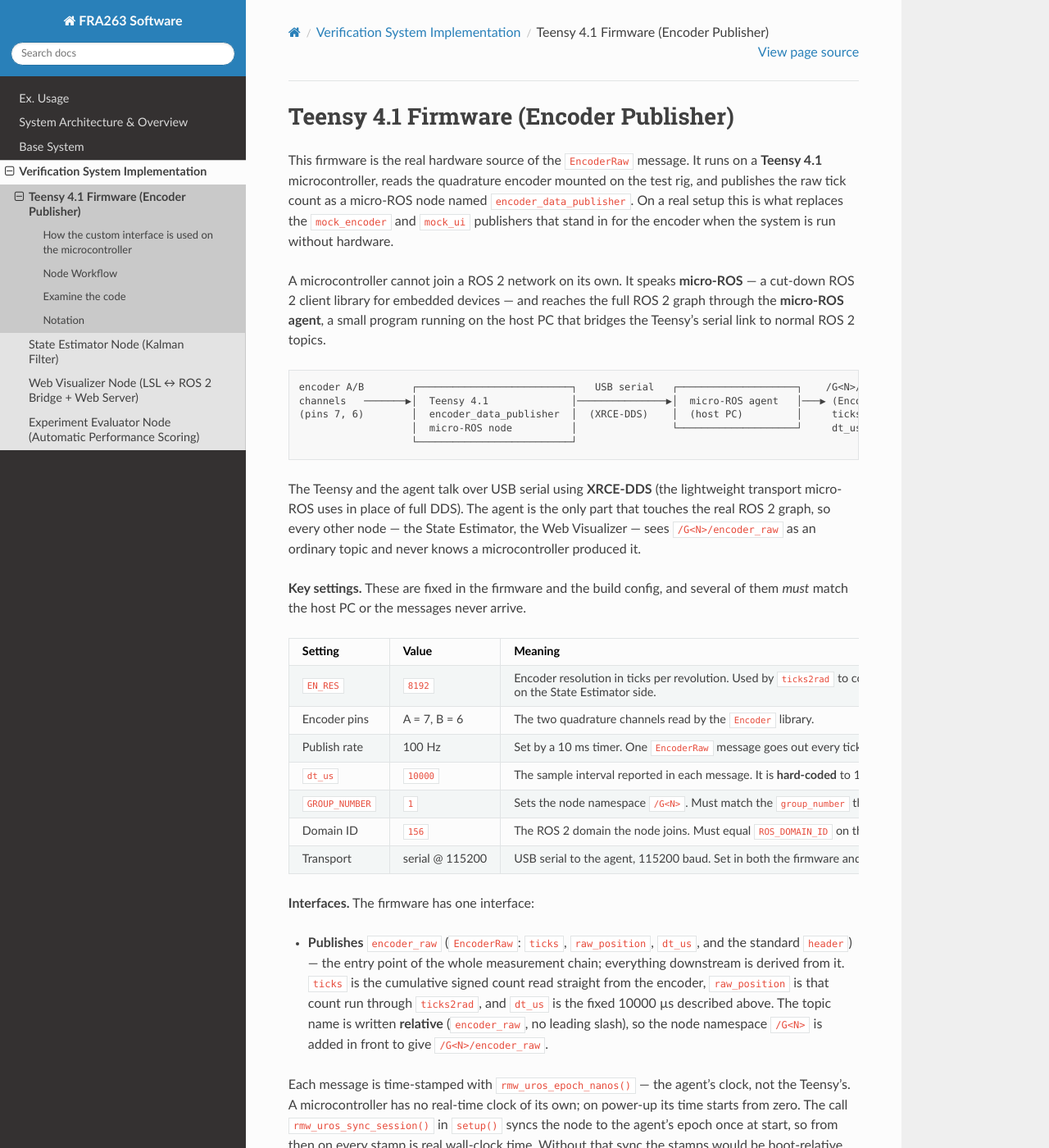
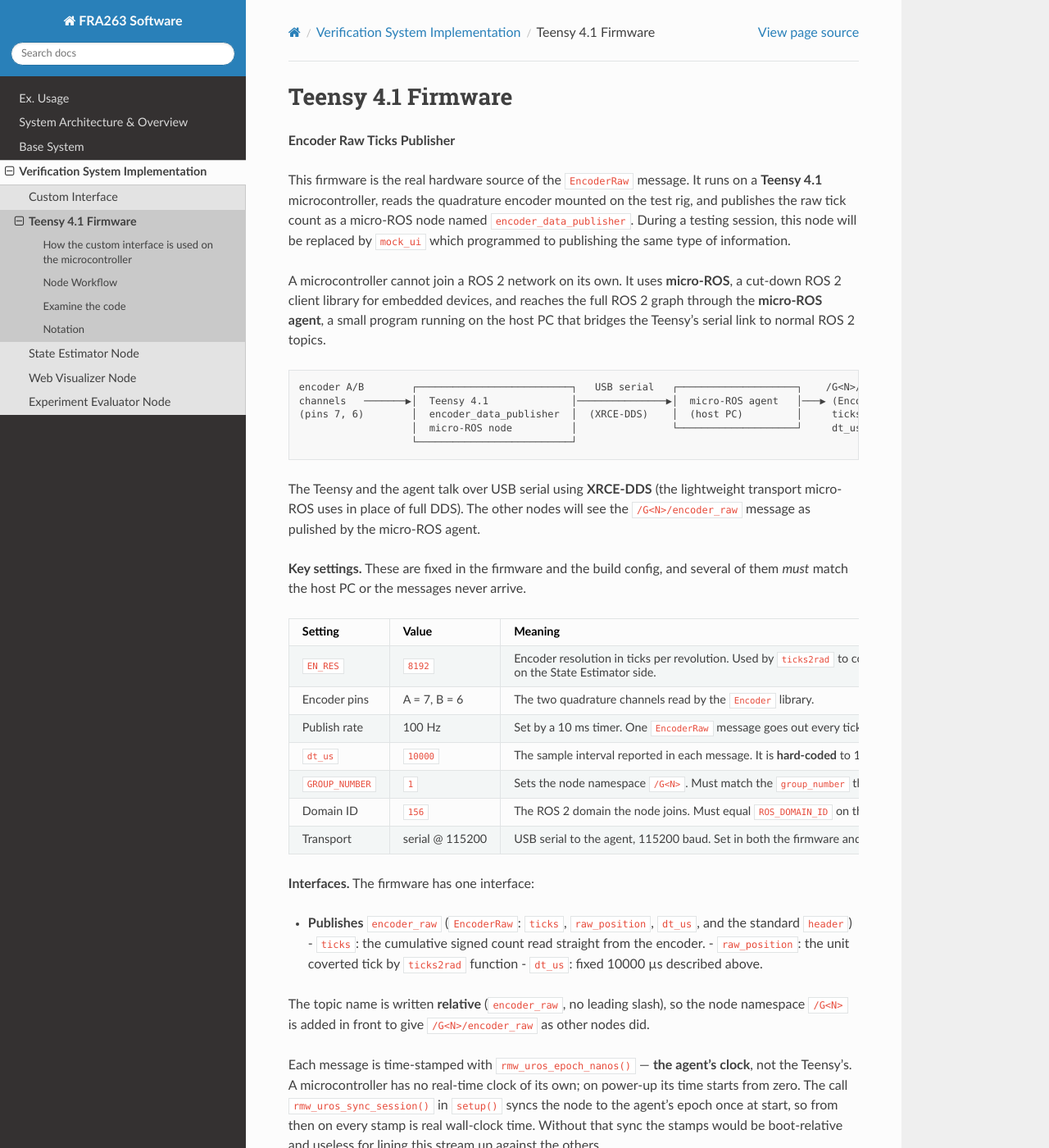
Before and after one commit to Lattawat/FRA263-Demo_Software, a Sphinx documentation site: the page built from docs/source/teensy_firmware.rst, in a window 1280 px wide and 1400 px high. Shown: the whole window at 82% size. Built offline with Sphinx 7.4.7 and the Read the Docs theme 3.1.0, drawn with Linux system fonts in a browser that asks for light colours; pages that are not in the unit, such as notebooks, are missing from menus; some of the changed text lies outside the part shown.

Commit message:
update firmware doc

```diff
--- a/docs/source/experiment_evaluator_node.rst
+++ b/docs/source/experiment_evaluator_node.rst
@@ -1,7 +1,9 @@
-Experiment Evaluator Node (Automatic Performance Scoring)
-==========================================================
+Experiment Evaluator Node
+=========================
 
 .. Node description (the design idea, detail, and other crucial info)
+
+**Automatic Robot's Performance Evaluation**
 
 This node is the judge of the Verification System. Before, a person had to watch the
 logged data by eye and decide whether the robot performed well; the node
--- a/docs/source/state_estimator_node.rst
+++ b/docs/source/state_estimator_node.rst
@@ -1,11 +1,11 @@
-State Estimator Node (Kalman Filter)
-====================================
+State Estimator Node
+====================
 
 .. Node description (the design idea, detail, and other crucial info)
 
-This node estimates the velocity and acceleration of the position data from
-``\encoder_raw `` ROS2 topic which is a tick information. So, we need to
-convert the data to radian before using in the calculation process.
+This node use a **Kalman Filter** to estimate the velocity and acceleration
+of the position data from ``\encoder_raw `` ROS2 topic which is a tick information.
+So, we need to convert the data to radian before using in the calculation process.
 This project we use a **constant-jerk Kalman filter** whose state is
 ``[position, velocity, acceleration, jerk]``.
 
--- a/docs/source/teensy_firmware.rst
+++ b/docs/source/teensy_firmware.rst
@@ -1,16 +1,18 @@
-Teensy 4.1 Firmware (Encoder Publisher)
-=======================================
+Teensy 4.1 Firmware
+===================
 
 .. Node description (the design idea, detail, and other crucial info)
 
+**Encoder Raw Ticks Publisher**
+
 This firmware is the real hardware source of the ``EncoderRaw`` message. It runs on a
 **Teensy 4.1** microcontroller, reads the quadrature encoder mounted on the test rig, and
-publishes the raw tick count as a micro-ROS node named ``encoder_data_publisher``. On a real
-setup this is what replaces the ``mock_encoder`` and ``mock_ui`` publishers that stand in for
-the encoder when the system is run without hardware.
+publishes the raw tick count as a micro-ROS node named ``encoder_data_publisher``. During
+a testing session, this node will be replaced by ``mock_ui`` which programmed to publishing
+the same type of information.
 
-A microcontroller cannot join a ROS 2 network on its own. It speaks **micro-ROS** — a cut-down
-ROS 2 client library for embedded devices — and reaches the full ROS 2 graph through the
+A microcontroller cannot join a ROS 2 network on its own. It uses **micro-ROS**, a cut-down
+ROS 2 client library for embedded devices, and reaches the full ROS 2 graph through the
 **micro-ROS agent**, a small program running on the host PC that bridges the Teensy's serial
 link to normal ROS 2 topics.
 
@@ -23,9 +25,8 @@
                       └──────────────────────────┘
 
 The Teensy and the agent talk over USB serial using **XRCE-DDS** (the lightweight transport
-micro-ROS uses in place of full DDS). The agent is the only part that touches the real ROS 2
-graph, so every other node — the State Estimator, the Web Visualizer — sees ``/G<N>/encoder_raw``
-as an ordinary topic and never knows a microcontroller produced it.
+micro-ROS uses in place of full DDS). The other nodes will see the ``/G<N>/encoder_raw`` message
+as pulished by the micro-ROS agent.
 
 **Key settings.** These are fixed in the firmware and the build config, and several of them
 *must* match the host PC or the messages never arrive.
@@ -66,14 +67,15 @@
 **Interfaces.** The firmware has one interface:
 
 - **Publishes** ``encoder_raw`` (``EncoderRaw``: ``ticks``, ``raw_position``, ``dt_us``, and
-  the standard ``header``) — the entry point of the whole measurement chain; everything
-  downstream is derived from it. ``ticks`` is the cumulative signed count read straight from
-  the encoder, ``raw_position`` is that count run through ``ticks2rad``, and ``dt_us`` is the
-  fixed 10000 µs described above. The topic name is written **relative** (``encoder_raw``, no
-  leading slash), so the node namespace ``/G<N>`` is added in front to give
-  ``/G<N>/encoder_raw``.
+  the standard ``header``)
+  - ``ticks``: the cumulative signed count read straight from the encoder.
+  - ``raw_position``: the unit coverted tick by ``ticks2rad`` function
+  - ``dt_us``: fixed 10000 µs described above.
 
-Each message is time-stamped with ``rmw_uros_epoch_nanos()`` — the agent's clock, not the
+The topic name is written **relative** (``encoder_raw``, no leading slash), so the node namespace ``/G<N>``
+is added in front to give ``/G<N>/encoder_raw`` as other nodes did.
+
+Each message is time-stamped with ``rmw_uros_epoch_nanos()`` — **the agent's clock**, not the
 Teensy's. A microcontroller has no real-time clock of its own; on power-up its time starts
 from zero. The call ``rmw_uros_sync_session()`` in ``setup()`` syncs the node to the agent's
 epoch once at start, so from then on every stamp is real wall-clock time. Without that sync
@@ -82,16 +84,15 @@
 How the custom interface is used on the microcontroller
 -------------------------------------------------------
 
-The firmware publishes ``EncoderRaw``, which is one of *our* message types from the
-``claude_visualizer_interface`` package — not a standard ROS 2 message. Getting a custom
-message onto a microcontroller works differently from a normal ROS 2 package, and this is the
-part most worth understanding.
+The firmware publishes ``EncoderRaw``, which is one of *our* custom messages from the
+``claude_visualizer_interface`` package. Getting a custom message onto a microcontroller
+works differently from a normal ROS 2 package.
 
 On a desktop, adding a message package is just a build dependency: the message headers are
 generated when the workspace is built and linked in at run time. In micro-ROS there is no run
 time to link against. The **entire micro-ROS C library is cross-compiled into a single static
 ``.a`` file** when PlatformIO builds the firmware. A custom message therefore has to be part
-of *that* build — it cannot be added afterwards. Three pieces make this happen.
+of *that* build. It cannot be added afterwards. Three pieces make this happen.
 
 **1. ``platformio.ini`` — the build and transport config.**
 
@@ -122,10 +123,8 @@
    encoder_data_publisher/extra_packages/claude_visualizer_interface
        → ../../src/claude_visualizer_interface
 
-Because it is a symlink, there is only ever **one** copy of the ``.msg`` files. The host-side
-nodes and the firmware are both built from the same definition, so ``EncoderRaw`` can never
-drift out of sync between the two. If the messages were copied instead, every edit would have
-to be copied again by hand.
+Because it is a symlink, the nodes on the PC and the firmware are both built from the same definition,
+so ``EncoderRaw`` can never drift out of sync between the two.
 
 **3. ``colcon.meta`` — list the package so it is compiled in.**
 
@@ -199,12 +198,12 @@
                                                     │
                                                     ▼
                                           ┌──────────────────────────────────────┐
-                                          │ timer_cb()                            │
-                                          │   stamp  = rmw_uros_epoch_nanos()     │
-                                          │   ticks  = encoder.read()             │
-                                          │   raw_position = ticks2rad(ticks)     │
-                                          │   dt_us  = 10000                      │
-                                          │   publish /G<N>/encoder_raw           │
+                                          │ timer_cb()                           │
+                                          │   stamp  = rmw_uros_epoch_nanos()    │
+                                          │   ticks  = encoder.read()            │
+                                          │   raw_position = ticks2rad(ticks)    │
+                                          │   dt_us  = 10000                     │
+                                          │   publish /G<N>/encoder_raw          │
                                           └──────────────────────────────────────┘
 
 The one part that is easy to get wrong is why ``loop()`` calls ``rclc_executor_spin_some`` and
--- a/docs/source/verification_system.rst
+++ b/docs/source/verification_system.rst
@@ -11,8 +11,7 @@
 .. toctree::
    :maxdepth: 1
 
-   .. verification_system_custom_interface/verification_system_custom_interface.rst
-
+   verification_system_custom_interface/verification_system_custom_interface.rst
    teensy_firmware.rst
    state_estimator_node.rst
    web_visualizer_node.rst
--- a/docs/source/web_visualizer_node.rst
+++ b/docs/source/web_visualizer_node.rst
@@ -1,7 +1,9 @@
-Web Visualizer Node (LSL ↔ ROS 2 Bridge + Web Server)
-======================================================
+Web Visualizer Node
+===================
 
 .. Node description (the design idea, detail, and other crucial info)
+
+**LSL ↔ ROS 2 Bridge and a Web Server**
 
 This node is the connector of the Verification System. It links three worlds that cannot
 talk to each other directly: **LSL** (the Base System's streams), **ROS 2** (the
```
